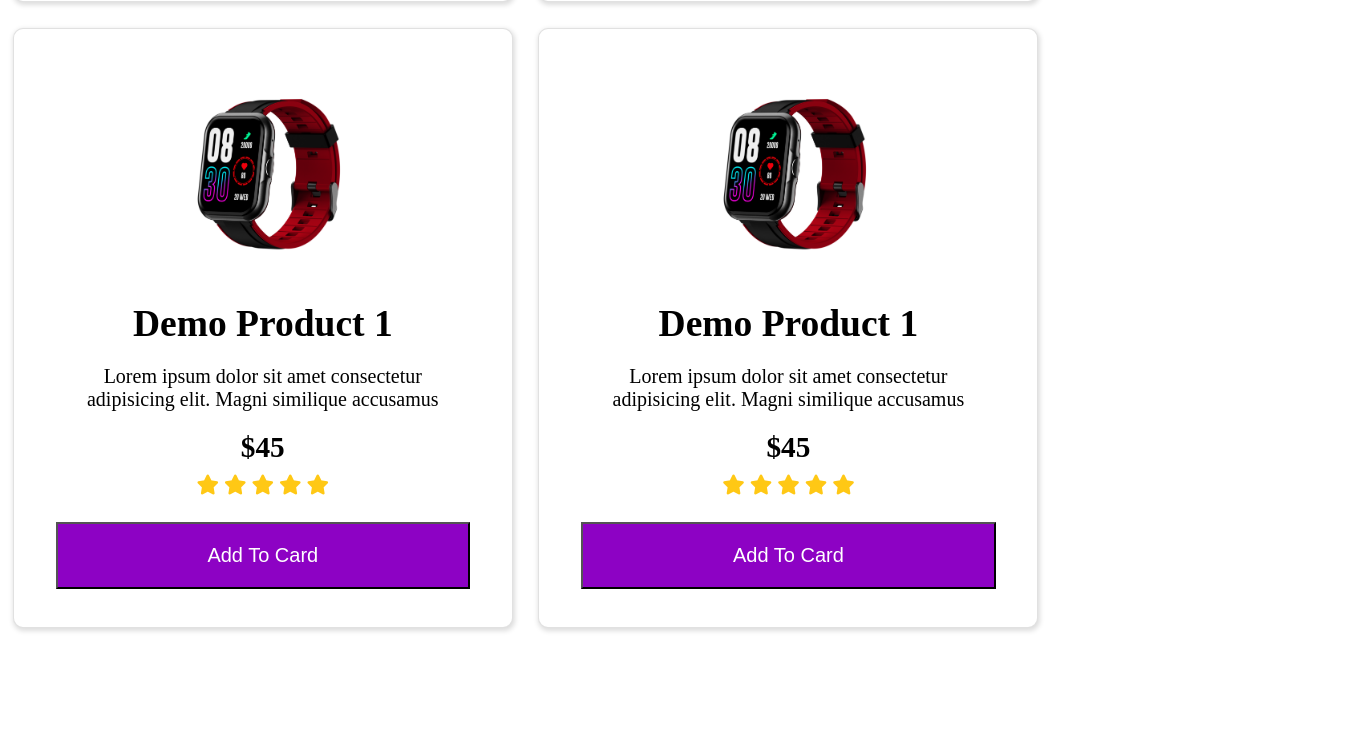
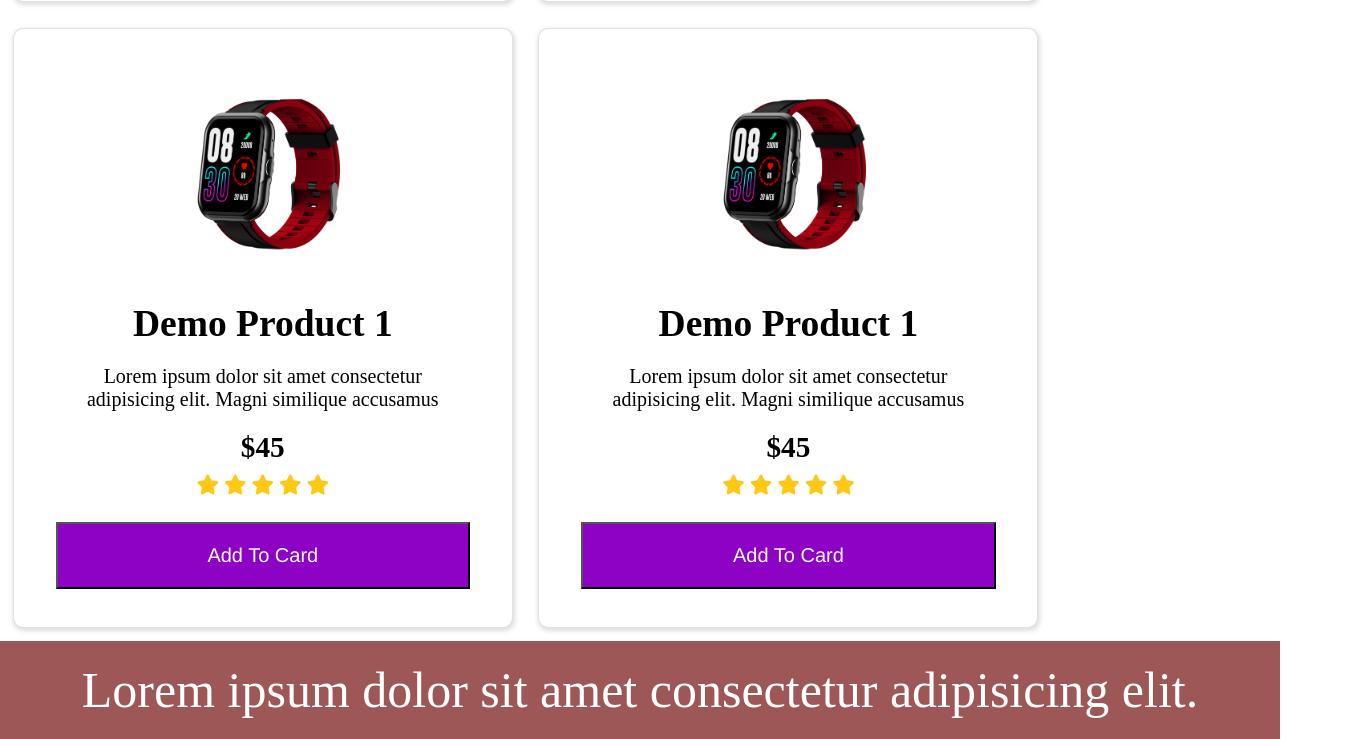
Before and after one commit to anisul-Islam/full-stack-assignment-4-CSS, a plain HTML site: page index.html in a window 1280 px wide. Shown: the part 1323-2062 px from the top of the page, 1355 px wide, since content can reach past the window. Before the commit the page ends 1964 px from the top, so only its background shows below. Drawn offline with Linux system fonts and the light colour scheme.

Commit message:
Footer Add

```diff
--- a/index.html
+++ b/index.html
@@ -148,12 +148,14 @@
 
             </div>
         </div>
-        <footer>
-            <div class="footer">
-                <p>copy</p>
-            </div>
-        </footer>
     </article>
+    <footer>
+
+      <div class="F-contant">
+        <p class="p">Lorem ipsum dolor sit amet consectetur adipisicing elit.</p>
+      </div>
+
+    </footer>
 
 
 
--- a/style.css
+++ b/style.css
@@ -1,7 +1,7 @@
 *{
     margin: 0;
     padding: 0;
-    box-sizing: border-box;
+
 }
 
 :root{
@@ -10,6 +10,10 @@
     --text-color:#ffffffdd;
     --padding:8px 25px 8px 25px;
     --margin: 1rem;
+}
+body{
+    height:100%;
+    width: 100%;
 }
 
 /* header Section Section Start*/
@@ -78,7 +82,27 @@ button{
     color: #ffffff;
     background: #8d02c4;
     cursor: pointer;
+    font-family: 'Franklin Gothic Medium', 'Arial Narrow', Arial, sans-serif;
 }
 button:hover{
     background-color: #3c0153;
 }
+/* Footer Section Start */
+
+.F-contant{
+display: inline-block;
+background: #9e5757;
+width: 100%;
+}
+.p{
+    text-align: center;
+    font-size: 50px;
+    color: #ffffff;
+
+}
+
+
+
+
+
+/* Footer Section End */
```
